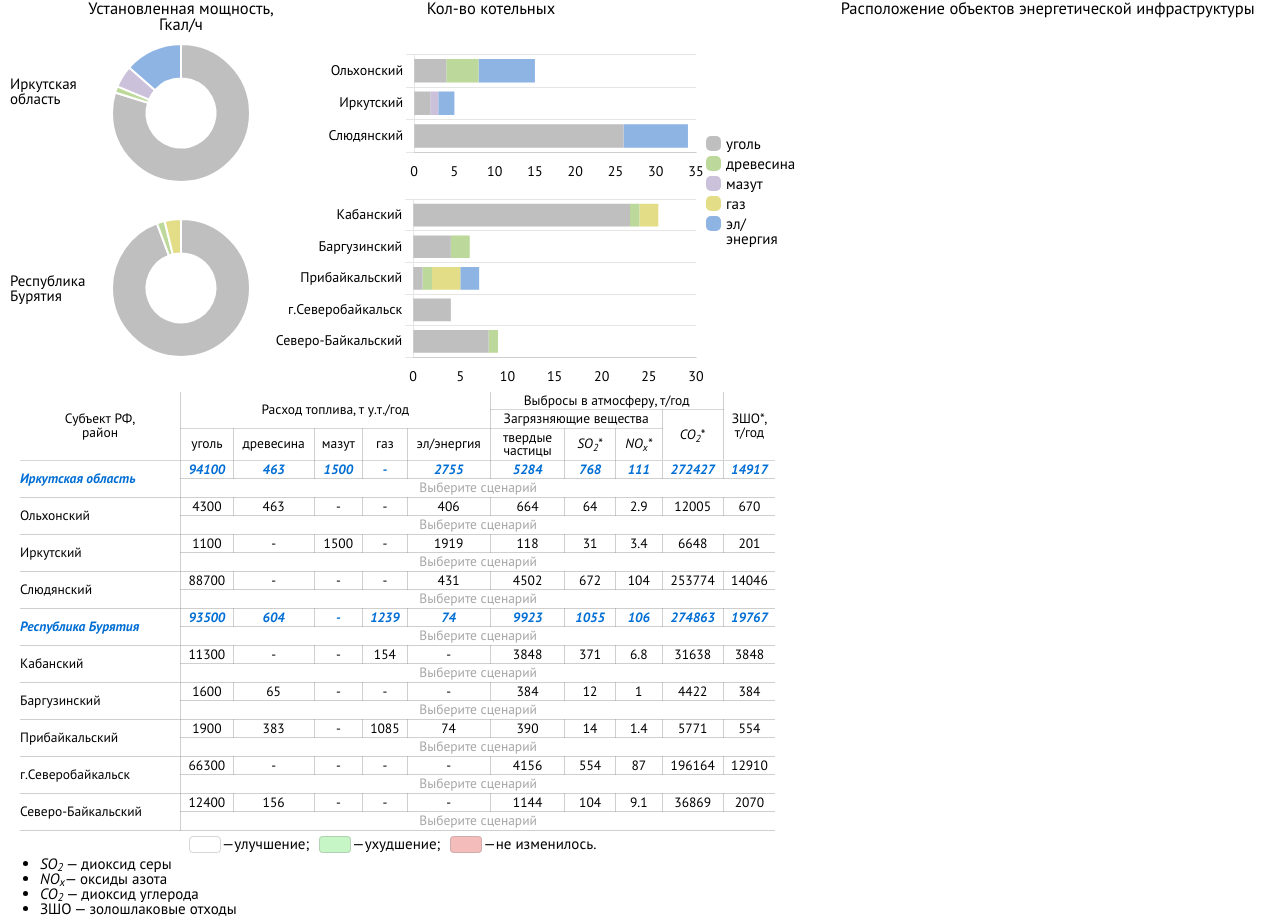
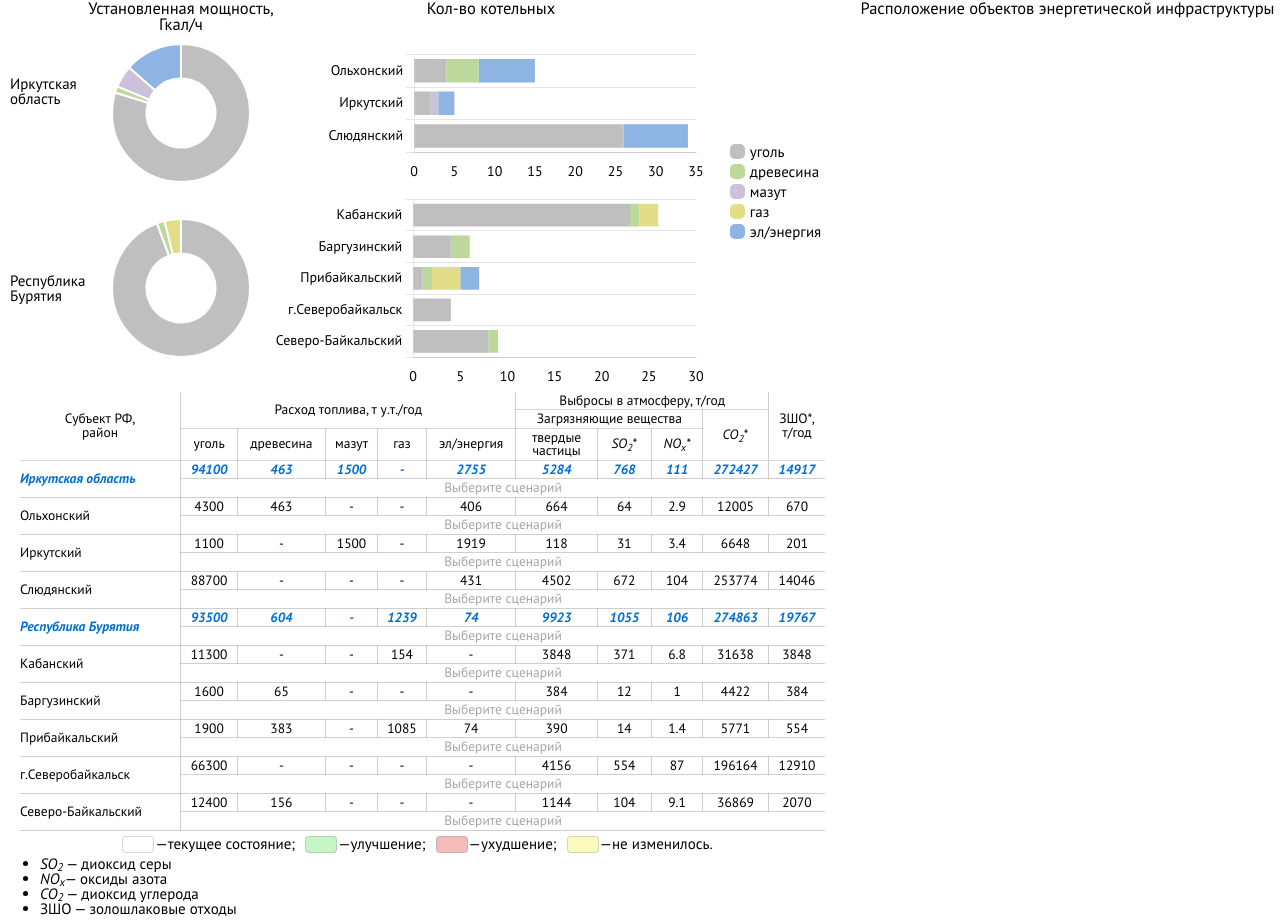
Before and after one commit to legkiy/ecolog_on_react, a React (Create React App) app: page / in a window 1280 px wide. Shown: the part 195-1116 px from the top of the page. Built offline with nearby package versions, Linux system fonts and the light colour scheme.

Commit message:
create new react element "MainBox"

```diff
--- a/src/components/Container.js
+++ b/src/components/Container.js
@@ -1,12 +1,7 @@
-import React, { useState } from 'react';
-import YaMap from './YaMap';
-import Table from './Table';
-import ImgContainer from './Img-container';
-import ScriptSlection from './ScriptSlection';
-import ChartBlock from './ChartBlock';
+import React from 'react';
+import MainBox from './MainBox';
 
 function Container() {
-  const [scriptIndex, setScriptIndex] = useState(0);
   return (
     <div className="container box-80">
       <h1 className="title">
@@ -27,16 +22,7 @@ function Container() {
           образования золошлаковых отходов от электростанций и котельных.
         </p>
       </div>
-      <ScriptSlection setScriptIndex={setScriptIndex} />
-      <div className="flex-box">
-        <div className="left-box">
-          <div>
-            <ChartBlock scriptIndex={scriptIndex} />
-          </div>
-          <Table scriptIndex={scriptIndex} />
-        </div>
-        <YaMap scriptIndex={scriptIndex} />
-      </div>
+      <MainBox />
     </div>
   );
 }
--- /dev/null
+++ b/src/components/MainBox.js
@@ -0,0 +1,23 @@
+import React, { useState } from 'react';
+import ScriptSlection from './ScriptSlection';
+import ChartBlock from './ChartBlock';
+import Table from './Table';
+import YaMap from './YaMap';
+
+export default function MainBox() {
+  const [scriptIndex, setScriptIndex] = useState(0);
+  return (
+    <div className="main-box">
+      <ScriptSlection setScriptIndex={setScriptIndex} />
+      <div className="flex-box">
+        <div className="left-box">
+          <div>
+            <ChartBlock scriptIndex={scriptIndex} />
+          </div>
+          <Table scriptIndex={scriptIndex} />
+        </div>
+        <YaMap scriptIndex={scriptIndex} />
+      </div>
+    </div>
+  );
+}
--- a/src/components/Table.js
+++ b/src/components/Table.js
@@ -61,6 +61,7 @@ function Table(props) {
       </div>
       <div className="table-legend-box">
         <ul className="table-legend">
+          <li className="ico-table-legend">&mdash;текущее состояние;</li>
           <li className="ico-table-legend">&mdash;улучшение;</li>
           <li className="ico-table-legend">&mdash;ухудшение;</li>
           <li className="ico-table-legend">&mdash;не изменилось.</li>
--- a/src/css/main-style.css
+++ b/src/css/main-style.css
@@ -133,6 +133,12 @@ main {
   .bar-box {
     width: 430px;
   }
+  .left-box {
+    width: 845px;
+  }
+  .right-box {
+    width: 445px !important;
+  }
   .bar-1 {
     height: 140px;
     width: 381px;
@@ -142,12 +148,6 @@ main {
     height: 200px;
     width: 430px;
     margin-left: auto;
-  }
-  .left-box {
-    width: 845px;
-  }
-  .right-box {
-    width: 445px;
   }
 }
 .donut {
```
